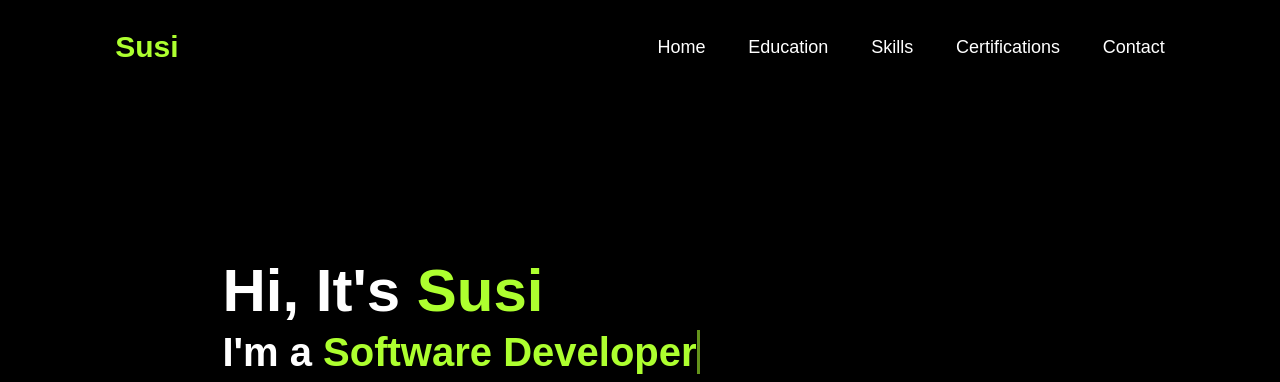
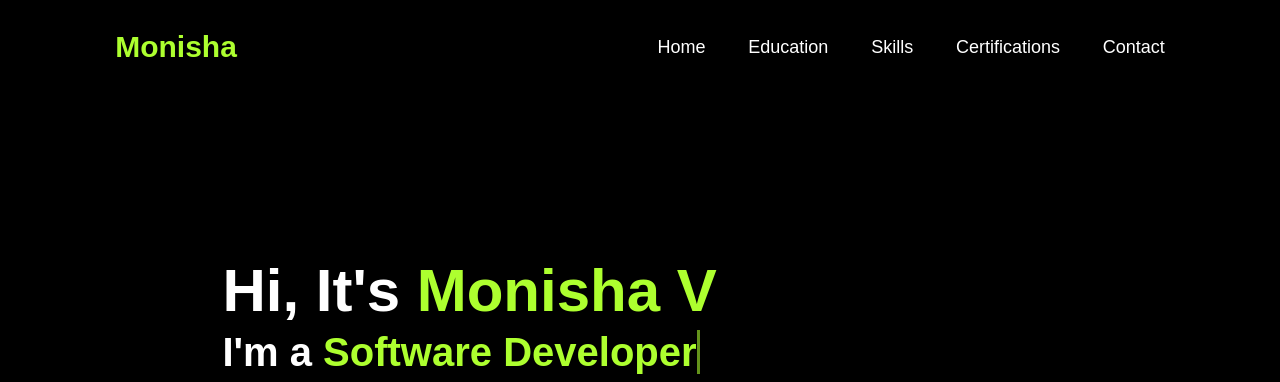
Before and after one commit to Monisha-1827/Profile-, a plain HTML site: page index-1.html in a window 1280 px wide. Shown: the top 382 px of the page. Drawn offline with Linux system fonts and the light colour scheme.

Commit message:
Update index-1.html

```diff
--- a/index-1.html
+++ b/index-1.html
@@ -9,7 +9,7 @@
 </head>
 <body>
     <header>
-        <a href="#" class="logo">Susi</a>
+        <a href="#" class="logo">Monisha</a>
 
         <nav>
             <a href="#">Home</a>
@@ -26,7 +26,7 @@
         </div>
 
            <div class="home-content">
-            <h1> Hi, It's <span>Susi</h1>
+            <h1> Hi, It's <span>Monisha V</h1>
 
             <h3 class="typing-text"> I'm a <span></span></h3>
             <p>Computer Science student. Highly self-motivated individual with a passion for overcoming challenges. I consider myself a responsible and orderly person.
```
